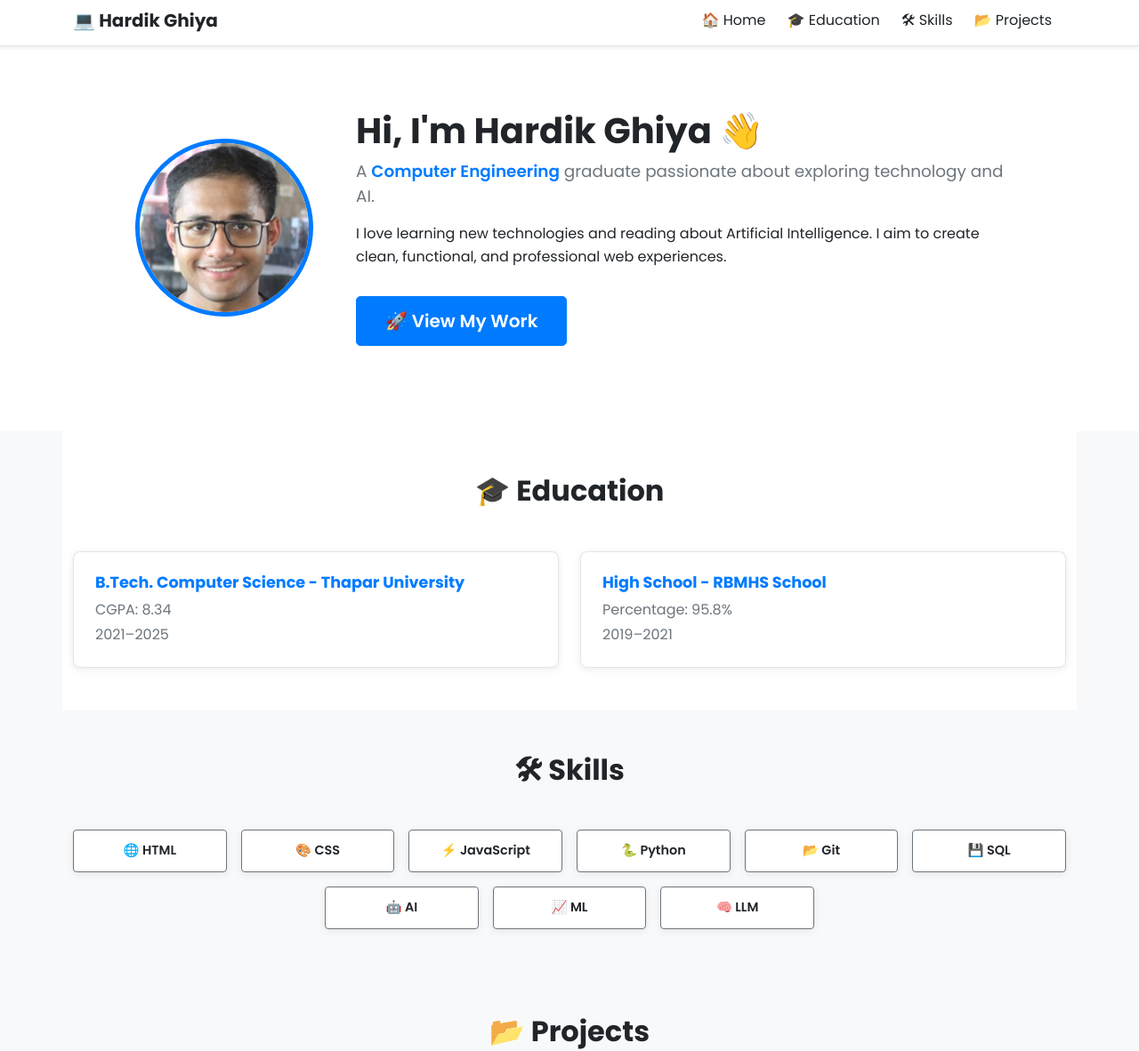
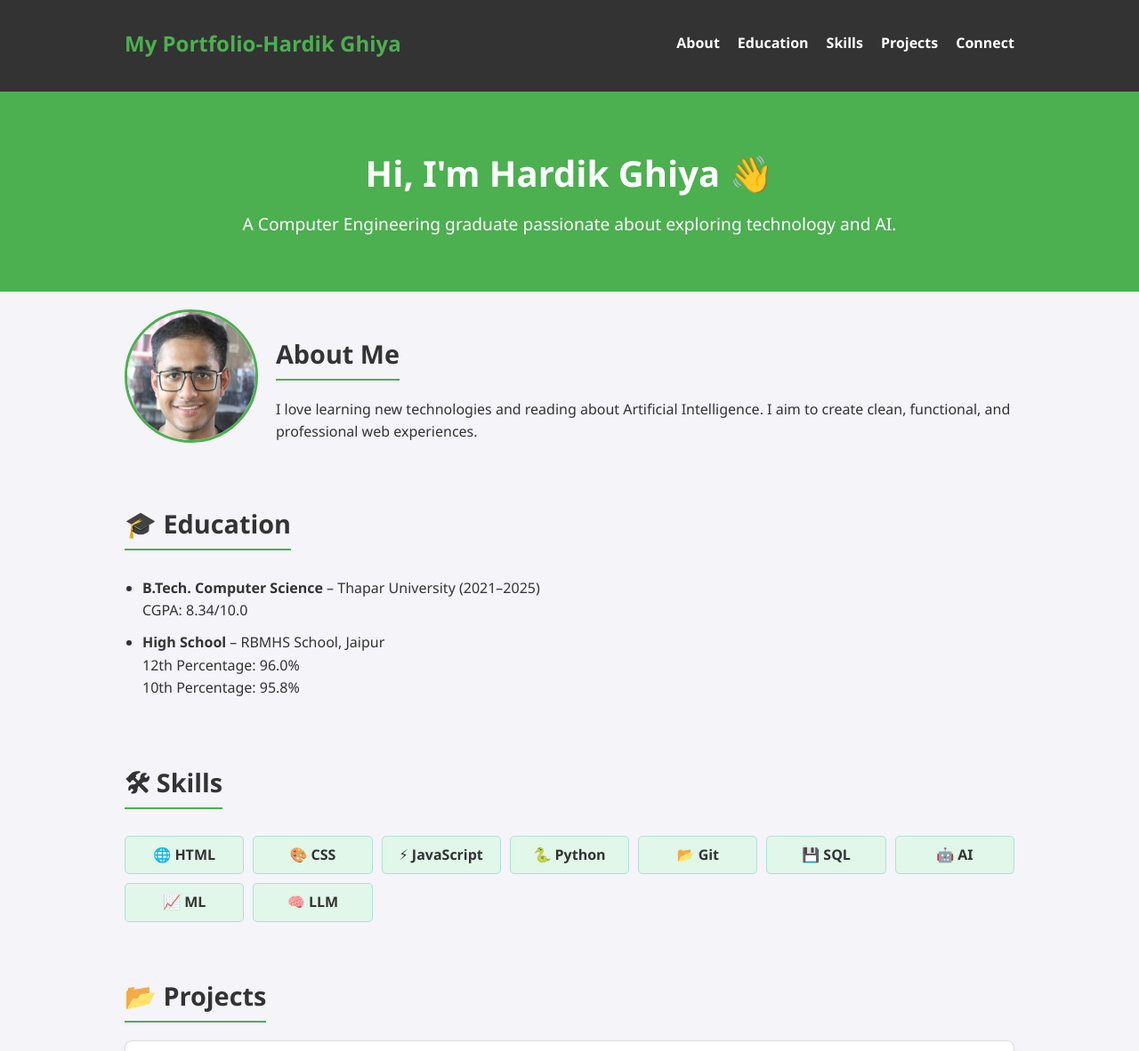
Before and after one commit to HardikTIET/my-portfolio, a plain HTML site: page index.html in a window 1280 px wide. Shown: the part 5-1187 px from the top of the page at 89% size. Drawn offline with nearby package versions, Linux system fonts and the light colour scheme.

Commit message:
New Changes

```diff
--- a/index.html
+++ b/index.html
@@ -4,118 +4,97 @@
   <meta charset="UTF-8">
   <meta name="viewport" content="width=device-width, initial-scale=1.0">
   <title>Hardik Ghiya | Portfolio</title>
-
-  <link href="https://cdn.jsdelivr.net/npm/bootstrap@5.3.2/dist/css/bootstrap.min.css" rel="stylesheet">
-  <link href="https://cdn.jsdelivr.net/npm/bootstrap-icons/font/bootstrap-icons.css" rel="stylesheet">
-  <link href="https://fonts.googleapis.com/css2?family=Poppins:wght@400;600;700&display=swap" rel="stylesheet">
   <link rel="stylesheet" href="style.css">
+  <!-- Bootstrap Icons -->
+  <link rel="stylesheet" href="https://cdn.jsdelivr.net/npm/bootstrap-icons@1.11.1/font/bootstrap-icons.css">
 </head>
 <body>
-
-  <nav class="navbar navbar-expand-lg fixed-top shadow-sm">
-    <div class="container">
-      <a class="navbar-brand fw-bold" href="#">💻 Hardik Ghiya</a>
-      <button class="navbar-toggler" type="button" data-bs-toggle="collapse" data-bs-target="#navbarNav">
-        <span class="navbar-toggler-icon"></span>
-      </button>
-      <div class="collapse navbar-collapse justify-content-end" id="navbarNav">
-        <ul class="navbar-nav">
-          <li class="nav-item"><a class="nav-link" href="#hero">🏠 Home</a></li>
-          <li class="nav-item"><a class="nav-link" href="#education">🎓 Education</a></li>
-          <li class="nav-item"><a class="nav-link" href="#skills">🛠 Skills</a></li>
-          <li class="nav-item"><a class="nav-link" href="#projects">📂 Projects</a></li>
-        </ul>
-        </div>
+  <!-- Navbar -->
+  <nav>
+    <div class="container nav-container">
+      <h2 class="logo">My Portfolio-Hardik Ghiya</h2>
+      <ul class="nav-links">
+        <li><a href="#about">About</a></li>
+        <li><a href="#education">Education</a></li>
+        <li><a href="#skills">Skills</a></li>
+        <li><a href="#projects">Projects</a></li>
+        <li><a href="#connect">Connect</a></li>
+      </ul>
     </div>
   </nav>
 
-  <section id="hero" class="hero d-flex align-items-center">
-    <div class="container hero-content">
-      <img src="profile.png" alt="Profile Photo" class="profile-photo">
+  <!-- Header -->
+  <header>
+    <div class="container">
+      <h1>Hi, I'm Hardik Ghiya 👋</h1>
+      <p>A Computer Engineering graduate passionate about exploring technology and AI.</p>
+    </div>
+  </header>
 
-      <div class="hero-text-area">
-        <h1 class="fw-bold hero-title">Hi, I'm Hardik Ghiya 👋</h1>
-        <p class="lead hero-subtitle">A <span class="highlight">Computer Engineering</span> graduate passionate about exploring technology and AI.</p>
-
-        <p class="hero-bio">I love learning new technologies and reading about Artificial Intelligence. I aim to create clean, functional, and professional web experiences.</p>
-
-        <a href="#projects" class="btn btn-primary btn-lg mt-3">🚀 View My Work</a>
-      </div>
+  <!-- About Section -->
+  <section id="about" class="container about-section">
+    <div class="about-img">
+      <img src="images/profile.png" alt="Hardik Ghiya Profile Picture">
+    </div>
+    <div class="about-text">
+      <h2>About Me</h2>
+      <p>I love learning new technologies and reading about Artificial Intelligence. I aim to create clean, functional, and professional web experiences.</p>
     </div>
   </section>
 
-  <section id="about" class="container py-5"></section>
+  <!-- Education Section -->
+  <section id="education" class="container">
+    <h2>🎓 Education</h2>
+    <ul>
+      <li><strong>B.Tech. Computer Science</strong> – Thapar University (2021–2025)<br>CGPA: 8.34/10.0</li>
+      <li><strong>High School</strong> – RBMHS School, Jaipur<br>12th Percentage: 96.0%<br>10th Percentage: 95.8%</li>
+    </ul>
+  </section>
 
-  <section id="education" class="container py-5">
-    <h2 class="text-center mb-5">🎓 Education</h2>
-    <div class="row g-4 justify-content-center">
-      <div class="col-md-6">
-        <div class="card edu-card p-4 h-100">
-          <h5 class="fw-bold">B.Tech. Computer Science - Thapar University</h5>
-          <p class="text-muted mb-1">CGPA: 8.34</p>
-          <p class="text-muted mb-0">2021–2025</p>
-        </div>
-      </div>
-      <div class="col-md-6">
-        <div class="card edu-card p-4 h-100">
-          <h5 class="fw-bold">High School - RBMHS School</h5>
-          <p class="text-muted mb-1">Percentage: 95.8%</p>
-          <p class="text-muted mb-0">2019–2021</p>
-        </div>
-      </div>
+  <!-- Skills Section -->
+  <section id="skills" class="container">
+    <h2>🛠 Skills</h2>
+    <div class="skills-grid">
+      <span>🌐 HTML</span>
+      <span>🎨 CSS</span>
+      <span>⚡ JavaScript</span>
+      <span>🐍 Python</span>
+      <span>📂 Git</span>
+      <span>💾 SQL</span>
+      <span>🤖 AI</span>
+      <span>📈 ML</span>
+      <span>🧠 LLM</span>
     </div>
   </section>
 
-  <section id="skills" class="container py-5">
-    <h2 class="text-center mb-5">🛠 Skills</h2>
-    <div class="row g-3 justify-content-center">
-      <div class="col-4 col-md-2"><div class="skill-box">🌐 HTML</div></div>
-      <div class="col-4 col-md-2"><div class="skill-box">🎨 CSS</div></div>
-      <div class="col-4 col-md-2"><div class="skill-box">⚡ JavaScript</div></div>
-      <div class="col-4 col-md-2"><div class="skill-box">🐍 Python</div></div>
-      <div class="col-4 col-md-2"><div class="skill-box">📂 Git</div></div>
-      <div class="col-4 col-md-2"><div class="skill-box">💾 SQL</div></div>
-      <div class="col-4 col-md-2"><div class="skill-box">🤖 AI</div></div>
-      <div class="col-4 col-md-2"><div class="skill-box">📈 ML</div></div>
-      <div class="col-4 col-md-2"><div class="skill-box">🧠 LLM</div></div>
+  <!-- Projects Section -->
+  <section id="projects" class="container">
+    <h2>📂 Projects</h2>
+    <div class="project-card">
+      <h3>Lane Detection System</h3>
+      <p>A computer vision system that detects lanes in real-time videos using image processing and machine learning techniques.</p>
+    </div>
+    <div class="project-card">
+      <h3>AI-Based Inventory Management System</h3>
+      <p>An AI-powered system to automate inventory tracking, predict stock requirements, and optimize warehouse management.</p>
+    </div>
+    <div class="project-card">
+      <h3>Sales Dashboard System</h3>
+      <p>A dashboard system that visualizes sales data with charts and KPIs for informed business decision-making.</p>
     </div>
   </section>
 
-  <section id="projects" class="container py-5">
-    <h2 class="text-center mb-5">📂 Projects</h2>
-    <div class="row g-4 justify-content-center">
-      <div class="col-md-4">
-        <div class="card project-card p-4 h-100">
-          <h5 class="fw-bold">Lane Detection System</h5>
-          <p class="card-text">A computer vision system that detects lanes in real-time videos using image processing and machine learning techniques.</p>
-        </div>
-      </div>
-      <div class="col-md-4">
-        <div class="card project-card p-4 h-100">
-          <h5 class="fw-bold">AI-Based Inventory Management System</h5>
-          <p class="card-text">An AI-powered system to automate inventory tracking, predict stock requirements, and optimize warehouse management.</p>
-        </div>
-      </div>
-      <div class="col-md-4">
-        <div class="card project-card p-4 h-100">
-          <h5 class="fw-bold">Sales Dashboard System</h5>
-          <p class="card-text">A dashboard system that visualizes sales data with charts and KPIs for informed business decision-making.</p>
-        </div>
-      </div>
-    </div>
-  </section>
-
-  <footer class="footer text-center py-4">
+  <!-- Footer -->
+  <footer id="connect" class="footer text-center py-4">
     <p class="mb-1">🌐 Connect with me:
-      <a href="https://github.com/HardikTIET" target="_blank" class="text-decoration-none"><i class="bi bi-github"></i> GitHub</a> |
-      <a href="https://www.linkedin.com/in/hardik-ghiya-547555233/" target="_blank" class="text-decoration-none"><i class="bi bi-linkedin"></i> LinkedIn</a>
+      <a href="https://github.com/HardikTIET" target="_blank" class="text-decoration-none">
+        <i class="bi bi-github"></i> GitHub
+      </a> |
+      <a href="https://www.linkedin.com/in/hardik-ghiya-547555233/" target="_blank" class="text-decoration-none">
+        <i class="bi bi-linkedin"></i> LinkedIn
+      </a>
     </p>
     <p class="mb-0">&copy; 2025 Hardik Ghiya</p>
   </footer>
-
-  <button id="scrollTopBtn" title="Go to top">⬆</button>
-
-  <script src="https://cdn.jsdelivr.net/npm/bootstrap@5.3.2/dist/js/bootstrap.bundle.min.js"></script>
-  <script src="script.js"></script>
 </body>
 </html>
--- a/style.css
+++ b/style.css
@@ -1,220 +1,175 @@
-/* --- Light Mode Styles (Fixed) --- */
-:root {
-    --primary-color: #007bff; /* Professional Blue */
-    --background-color: #f8f9fa; /* Off-White Background */
-    --card-background: #ffffff; /* Pure White for Cards */
-    --text-color: #212529; /* Dark Gray for Text */
-    --secondary-text-color: #6c757d; /* Muted Gray */
-    --shadow-color: rgba(0, 0, 0, 0.08);
+/* Global Styles */
+* {
+  margin: 0;
+  padding: 0;
+  box-sizing: border-box;
+  font-family: "Segoe UI", Tahoma, Geneva, Verdana, sans-serif;
 }
 
-/* --- Global & Base --- */
 body {
-    font-family: 'Poppins', sans-serif;
-    background-color: var(--background-color);
-    color: var(--text-color);
-    scroll-behavior: smooth;
-    min-height: 100vh;
+  background: #f4f4f9;
+  color: #333;
+  line-height: 1.6;
 }
 
-section {
-    padding: 5rem 0; /* Reduced padding for a smaller page */
+.container {
+  width: 85%;
+  max-width: 1000px;
+  margin: auto;
+  padding: 20px 0;
 }
 
-h1, h2, h5 {
-    font-weight: 700 !important;
-    color: var(--text-color);
+/* Navbar */
+nav {
+  background: #333;
+  color: white;
+  padding: 15px 0;
+  position: sticky;
+  top: 0;
+  z-index: 1000;
 }
 
-.highlight {
-    color: var(--primary-color);
-    font-weight: 600;
+.nav-container {
+  display: flex;
+  justify-content: space-between;
+  align-items: center;
 }
 
-/* --- Navbar (Clean White) --- */
-.navbar {
-    background-color: var(--card-background) !important;
-    border-bottom: 1px solid rgba(0, 0, 0, 0.1);
+.logo {
+  font-size: 1.5rem;
+  color: #4CAF50;
 }
 
-.navbar-brand {
-    color: var(--text-color) !important;
-    font-size: 1.25rem;
+.nav-links {
+  list-style: none;
+  display: flex;
+  gap: 20px;
 }
 
-.nav-link {
-    color: var(--text-color) !important;
-    font-weight: 500;
-    margin-right: 0.5rem;
+.nav-links a {
+  color: white;
+  text-decoration: none;
+  font-weight: bold;
 }
 
-.nav-link:hover {
-    color: var(--primary-color) !important;
+.nav-links a:hover {
+  color: #4CAF50;
 }
 
-/* **Theme Toggle is Removed from HTML/CSS/JS** */
-#theme-toggle {
-    display: none !important;
+/* Header */
+header {
+  background: #4CAF50;
+  color: white;
+  text-align: center;
+  padding: 40px 20px;
 }
 
-/* --- Redesigned Hero Section (The New Core) --- */
-.hero {
-    padding: 8rem 0 6rem;
-    background-color: var(--card-background);
-    min-height: auto;
+header h1 {
+  font-size: 2.5rem;
 }
 
-.hero-content {
-    display: flex;
-    flex-direction: row;
-    align-items: center;
-    gap: 3rem; /* Space between text and image */
-    text-align: left; /* Align content left */
-    max-width: 1000px;
-    margin: 0 auto;
+header p {
+  font-size: 1.2rem;
+  margin-top: 10px;
 }
 
-.hero-text-area {
-    flex-grow: 1;
+/* Section Titles */
+section h2 {
+  margin: 20px 0;
+  font-size: 1.8rem;
+  border-bottom: 2px solid #4CAF50;
+  display: inline-block;
+  padding-bottom: 5px;
 }
 
-/* Hide the old About section content */
-#about {
-    display: none;
+/* About Section */
+.about-section {
+  display: flex;
+  flex-wrap: wrap;
+  gap: 20px;
+  align-items: center;
 }
 
-.profile-photo {
-    width: 200px; /* Larger photo for impact */
-    height: 200px;
-    border-radius: 50%;
-    object-fit: cover;
-    border: 5px solid var(--primary-color);
-    flex-shrink: 0; /* Prevents shrinking on smaller screens */
+.about-img img {
+  width: 150px;
+  height: 150px;
+  border-radius: 50%;
+  border: 3px solid #4CAF50;
 }
 
-/* Mobile Responsiveness for Hero */
-@media (max-width: 768px) {
-    .hero-content {
-        flex-direction: column; /* Stack photo and text vertically */
-        text-align: center;
-        gap: 2rem;
-    }
-    .profile-photo {
-        width: 150px;
-        height: 150px;
-    }
+.about-text {
+  flex: 1;
 }
 
-.hero-title {
-    font-size: 2.5rem;
-    margin-bottom: 0.5rem;
+/* Education */
+#education ul {
+  margin: 10px 0;
+  padding-left: 20px;
 }
 
-.hero-subtitle {
-    font-size: 1.15rem;
-    color: var(--secondary-text-color);
-    margin-bottom: 1rem;
+#education li {
+  margin-bottom: 10px;
 }
 
-.hero-bio { /* New style for the About text */
-    font-size: 1rem;
-    margin-top: 1rem;
-    line-height: 1.6;
+/* Skills */
+.skills-grid {
+  display: grid;
+  grid-template-columns: repeat(auto-fit, minmax(120px, 1fr));
+  gap: 10px;
+  margin-top: 10px;
 }
 
-.hero .btn {
-    background-color: var(--primary-color);
-    border-color: var(--primary-color);
-    color: white;
-    font-weight: 600;
-    padding: 0.75rem 2rem;
-    border-radius: 5px;
-    transition: background-color 0.3s;
+.skills-grid span {
+  background: #e0f7e9;
+  padding: 8px;
+  border-radius: 5px;
+  text-align: center;
+  font-weight: bold;
+  border: 1px solid #b2dfdb;
 }
 
-.hero .btn:hover {
-    background-color: #0056b3;
-    border-color: #0056b3;
+/* Projects */
+.project-card {
+  background: white;
+  border: 1px solid #ddd;
+  padding: 15px;
+  border-radius: 8px;
+  margin-bottom: 15px;
+  box-shadow: 0 2px 5px rgba(0,0,0,0.05);
 }
 
-
-/* --- Education, Skills, Projects (Minimal Card Styles) --- */
-.card, .skill-box {
-    background-color: var(--card-background);
-    border: 1px solid rgba(0, 0, 0, 0.1); /* Subtle border for definition */
-    border-radius: 8px;
-    box-shadow: 0 2px 10px var(--shadow-color);
-    transition: all 0.2s ease;
+/* Footer */
+footer {
+  background: #333;
+  color: white;
+  text-align: center;
+  padding: 20px 10px;
+  margin-top: 30px;
 }
 
-.card:hover {
-    transform: translateY(-3px);
-    box-shadow: 0 4px 15px var(--shadow-color);
+footer a {
+  color: #4CAF50;
+  font-weight: 500;
+  text-decoration: none;
 }
 
-.text-muted {
-    color: var(--secondary-text-color) !important;
+footer a:hover {
+  text-decoration: underline;
 }
 
-/* --- Education Section --- */
-#education {
-    background-color: var(--card-background);
-}
-.edu-card h5 {
-    color: var(--primary-color);
-    font-size: 1.1rem;
+footer i {
+  margin-right: 5px;
 }
 
-/* --- Skills Section (Tags) --- */
-.skill-box {
+/* Responsive */
+@media (max-width: 768px) {
+  .nav-links {
+    flex-direction: column;
+    gap: 10px;
+  }
+
+  .about-section {
+    flex-direction: column;
     text-align: center;
-    padding: 0.75rem 0.5rem;
-    font-weight: 600;
-    font-size: 0.9rem;
-    border: 1px solid var(--secondary-text-color);
-    border-radius: 4px;
+  }
 }
-
-.skill-box:hover {
-    background-color: var(--primary-color);
-    color: white;
-    border-color: var(--primary-color);
-    cursor: default;
-}
-
-
-/* --- Footer --- */
-.footer {
-    background-color: var(--card-background);
-    color: var(--text-color);
-    border-top: 1px solid rgba(0, 0, 0, 0.1);
-}
-
-.footer a {
-    color: var(--primary-color) !important;
-    font-weight: 600;
-    transition: color 0.3s;
-}
-
-.footer a:hover {
-    color: #0056b3 !important;
-}
-
-
-/* --- Scroll to Top Button --- */
-#scrollTopBtn {
-    display: none;
-    position: fixed;
-    bottom: 20px;
-    right: 20px;
-    z-index: 99;
-    font-size: 18px;
-    border: none;
-    outline: none;
-    background-color: var(--primary-color);
-    color: white;
-    cursor: pointer;
-    padding: 12px 15px;
-    border-radius: 50%;
-    box-shadow: 0 2px 5px rgba(0, 0, 0, 0.3);
-}
```
Also changed, not shown: script.js (deleted, +0 -22 lines), images/profile.png (renamed from profile.png).
